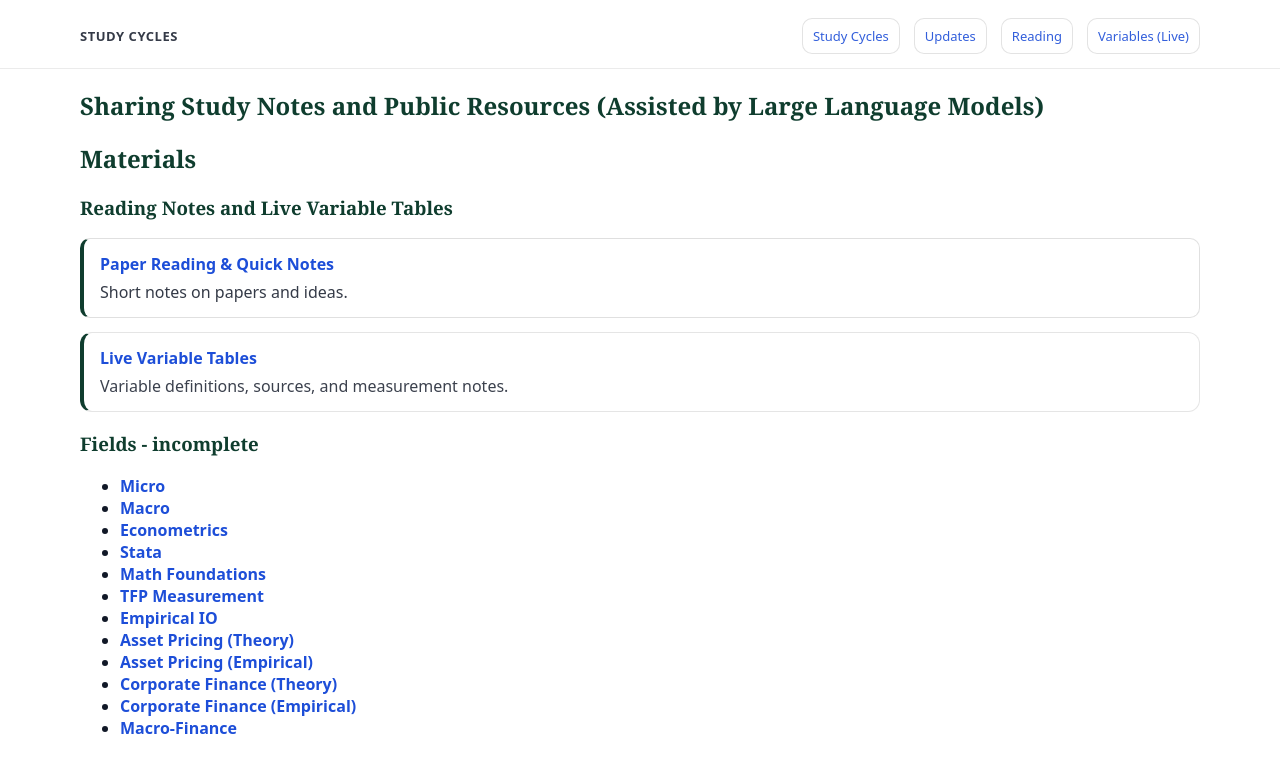
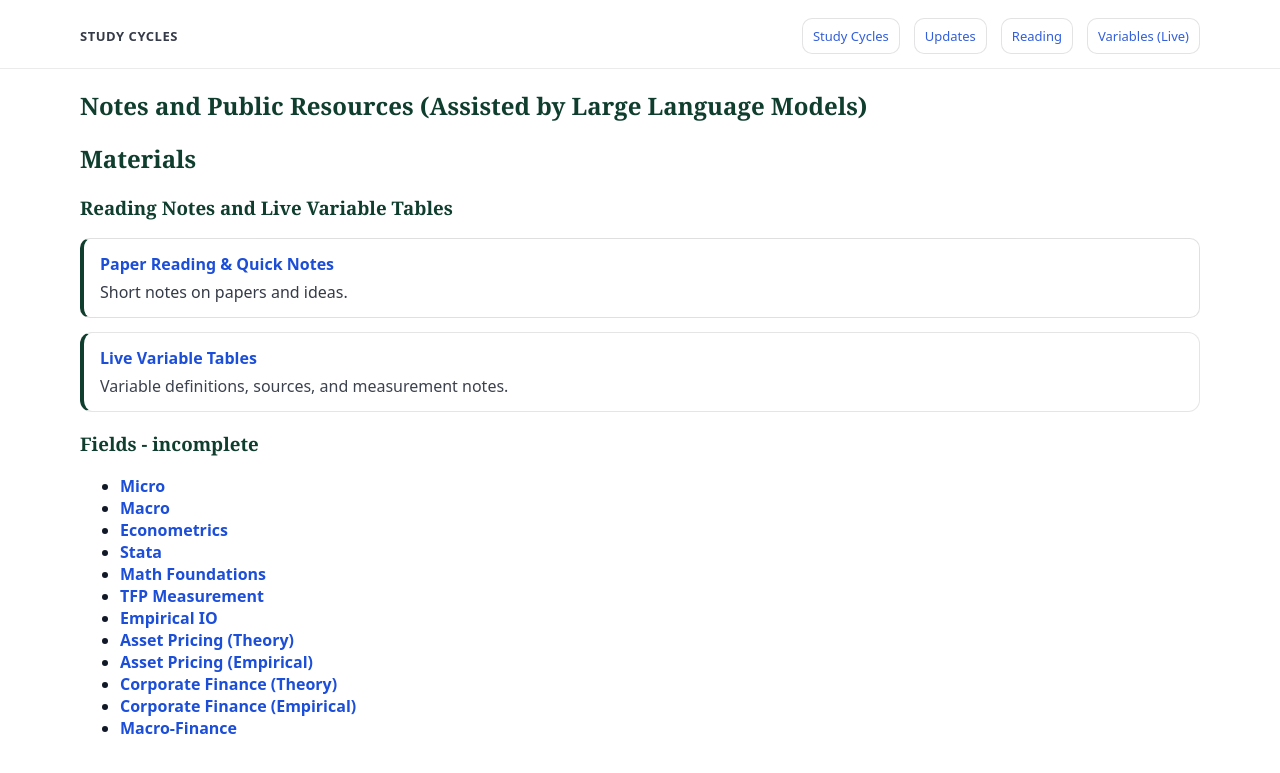
Before and after one commit to yaxinzn/study-archive, a Jekyll site: the page built from index.md, in a window 1280 px wide. Shown: the top 773 px of the page. Built offline with Jekyll 4.4.1, drawn with Linux system fonts in a browser that asks for light colours.

Commit message:
Shorten section title for clarity

```diff
--- a/index.md
+++ b/index.md
@@ -8,7 +8,7 @@ hero_desc: Weekly loops across micro, macro, econometrics, empirical IO, asset p
 hide_name: true
 ---
 
-## Sharing Study Notes and Public Resources (Assisted by Large Language Models)
+## Notes and Public Resources (Assisted by Large Language Models)
 
 ## Materials
 
```
